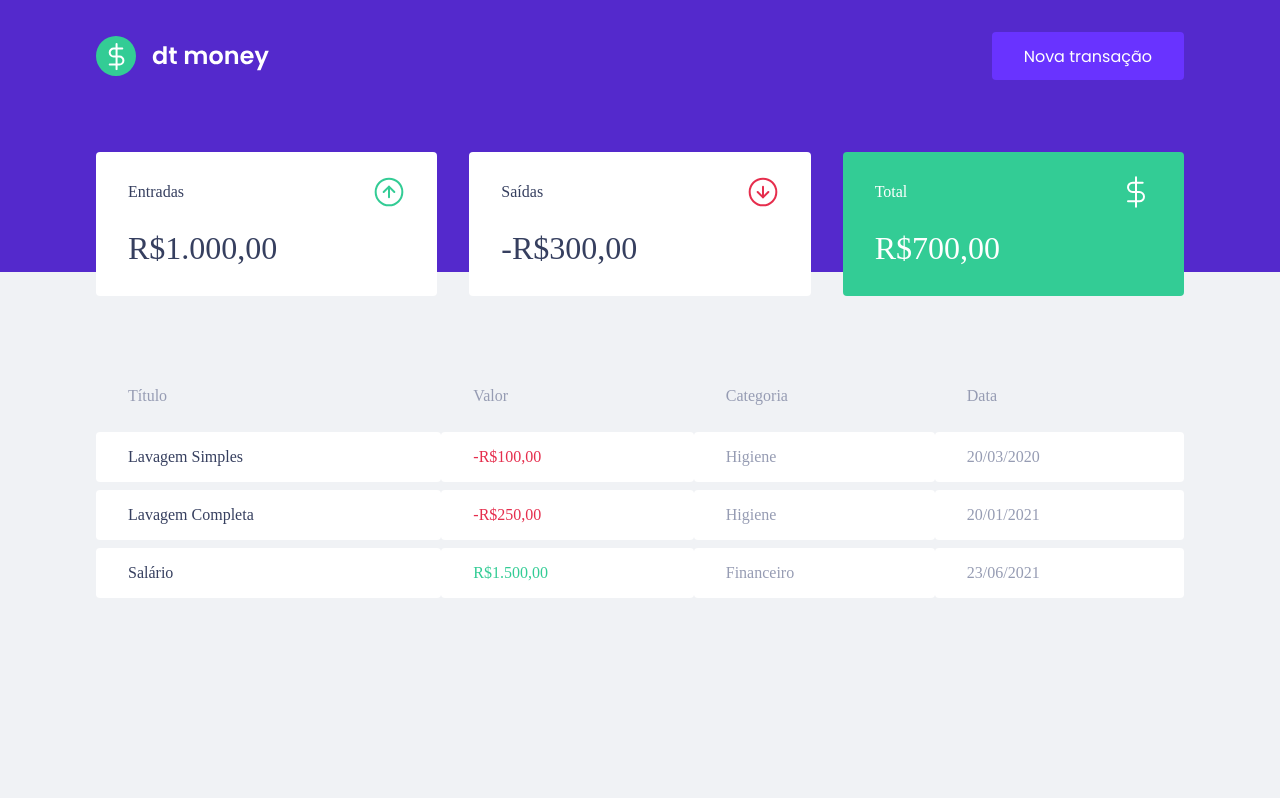
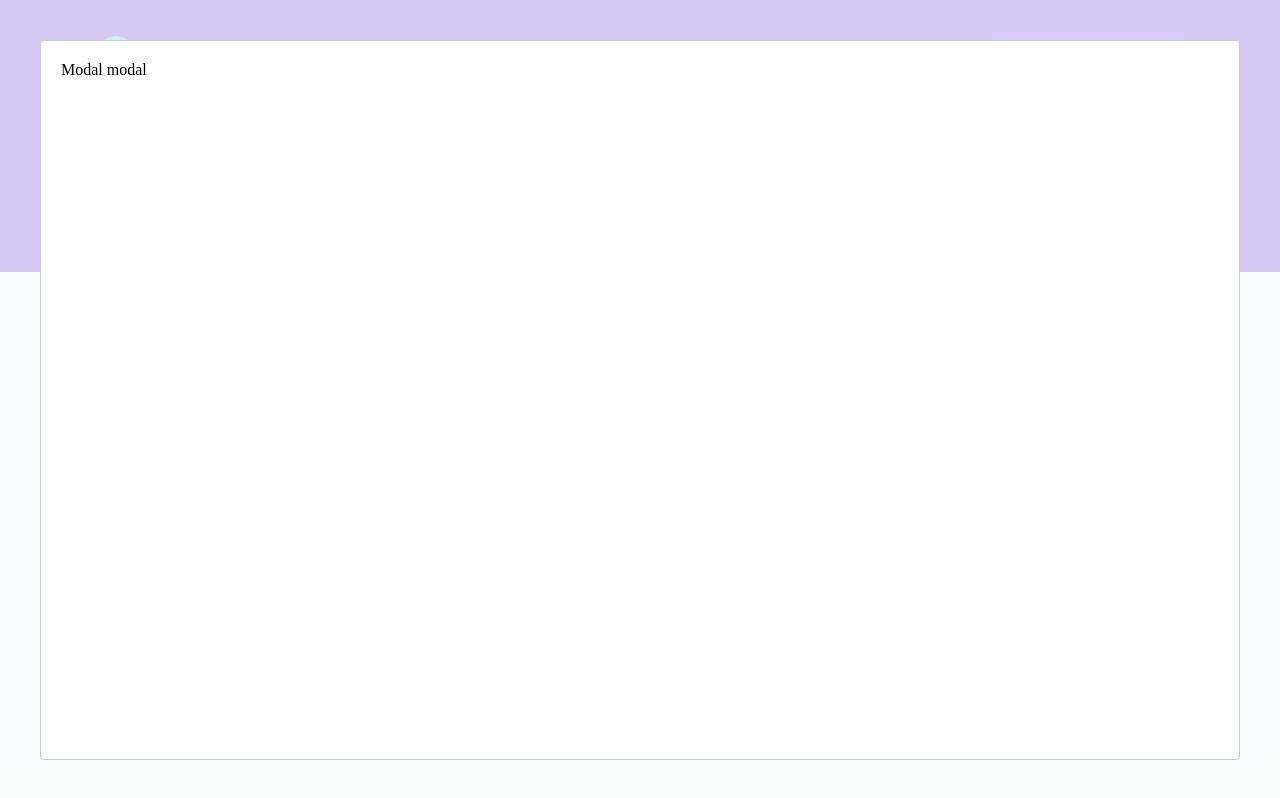
Before and after one commit to rafael-acerqueira/money-manager, a React (Create React App) app: page / in a window 1280 px wide. Both pictures are taken after a click on the button "Nova transação". Built offline with nearby package versions, Linux system fonts and the light colour scheme; no server answers; what miragejs would draw is missing.

Commit message:
Add React Modal and make it work

```diff
--- a/package.json
+++ b/package.json
@@ -7,6 +7,7 @@
     "miragejs": "^0.1.41",
     "react": "^17.0.2",
     "react-dom": "^17.0.2",
+    "react-modal": "^3.14.3",
     "react-scripts": "4.0.3",
     "styled-components": "^5.3.1",
     "web-vitals": "^1.0.1"
@@ -19,6 +20,7 @@
     "@types/node": "^12.0.0",
     "@types/react": "^17.0.0",
     "@types/react-dom": "^17.0.0",
+    "@types/react-modal": "^3.12.1",
     "@types/styled-components": "^5.1.14",
     "typescript": "^4.1.2"
   },
--- a/src/App.tsx
+++ b/src/App.tsx
@@ -1,13 +1,33 @@
+import { useState } from 'react'
+import Modal from 'react-modal'
 import { Header } from './components/Header'
 import { Dashboard } from './components/Dashboard'
 import { GlobalStyle } from "./styles/global"
 
+Modal.setAppElement('#root')
+
 export function App() {
+
+  const [isNewTransactionModalOpen, setIsNewTransactionModalOpen] = useState(false)
+
+  const handleOpenNewTransactionModal = () => {
+    setIsNewTransactionModalOpen(true)
+  }
+  const handleCloseNewTransactionModal = () => {
+    setIsNewTransactionModalOpen(false)
+  }
   return (
     <>
-      <Header />
+      <Header
+        onOpenNewTransactionModal={handleOpenNewTransactionModal}
+      />
       <Dashboard />
       <GlobalStyle />
+      <Modal
+        isOpen={isNewTransactionModalOpen}
+        onRequestClose={handleCloseNewTransactionModal}>
+          Modal modal
+      </Modal>
     </>
   )
 }
--- a/src/components/Header/index.tsx
+++ b/src/components/Header/index.tsx
@@ -1,13 +1,19 @@
 import logoImg from '../../assets/logo.svg'
 import { Container, Content } from './styles'
 
-export const Header = () => (
+interface HeaderProps {
+  onOpenNewTransactionModal: () => void
+}
+
+export const Header = ({onOpenNewTransactionModal}: HeaderProps) => {
+  return(
     <Container>
       <Content>
         <img src={logoImg} alt="money manager logo" />
-      <button type="button">
+        <button type="button" onClick={onOpenNewTransactionModal}>
           Nova transação
         </button>
       </Content>
     </Container>
   )
+}
```
Also changed, not shown: 1 other file (tests, documents, lock files or other folders). Lines whose indentation alone changed are shown as unchanged.
